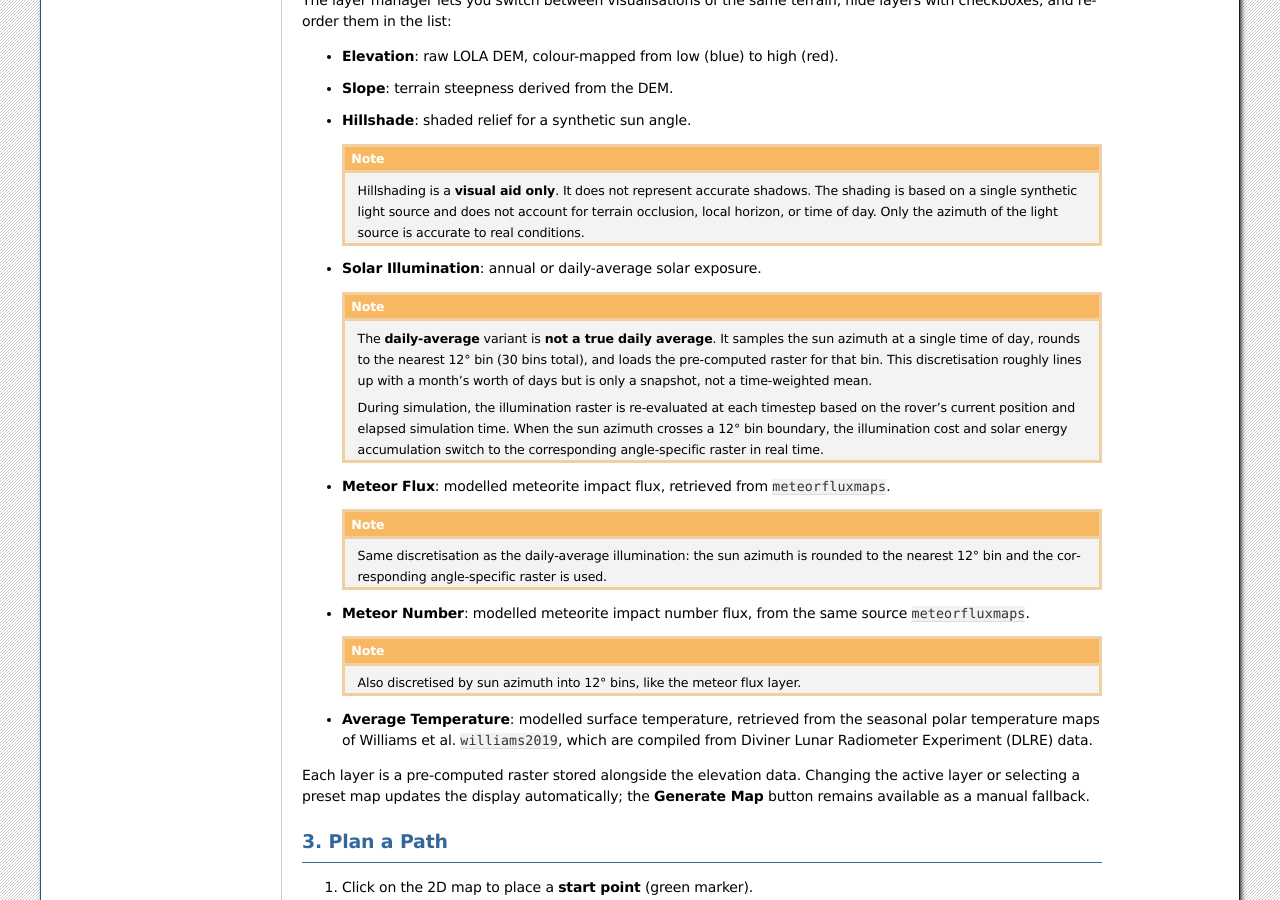
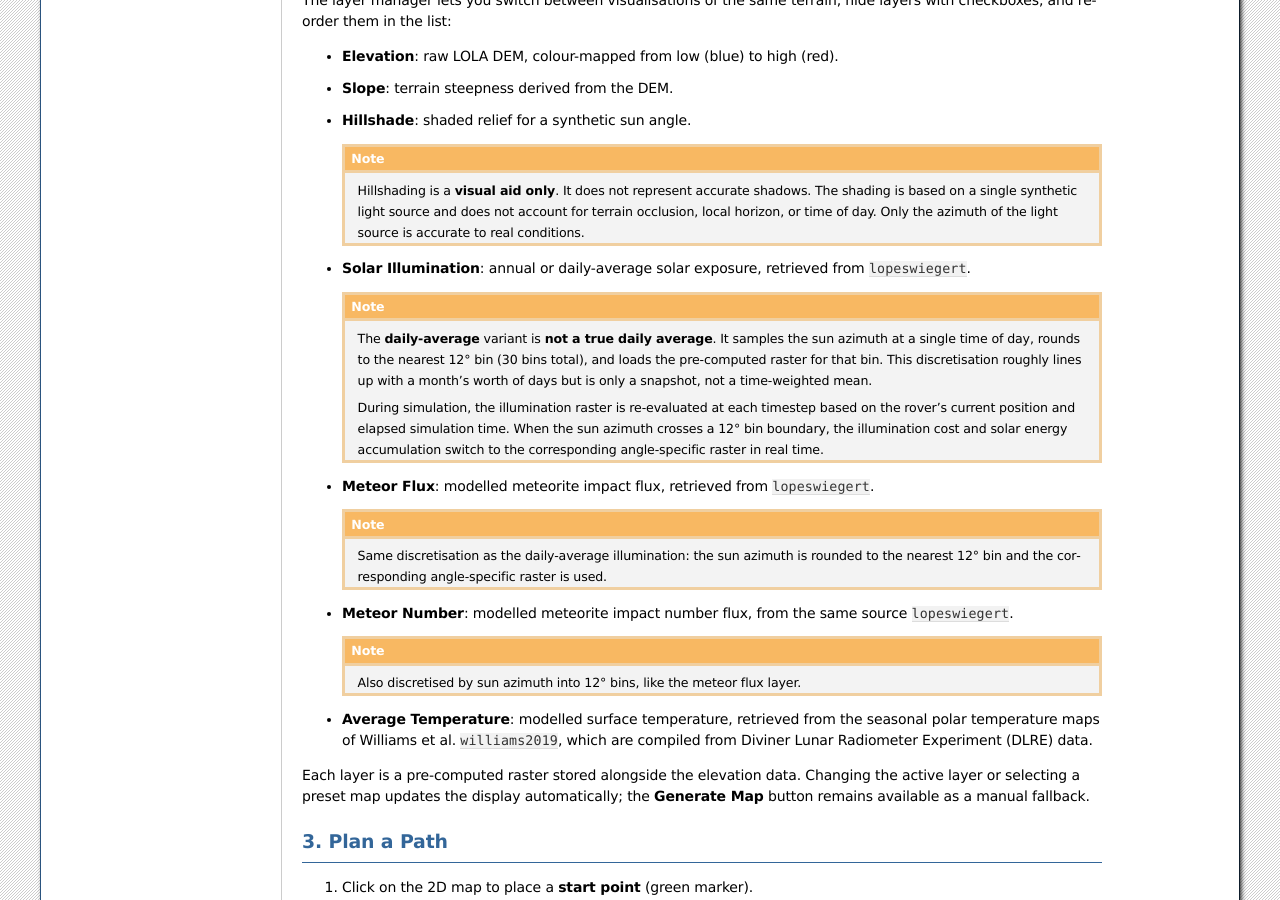
Before and after one commit to osh3276/cynthium, a Sphinx documentation site: the page built from docs/usage.rst, in a window 1280 px wide and 900 px high, scrolled down 783 px. Built offline with Sphinx 7.4.7, drawn with Linux system fonts in a browser that asks for light colours; cross-references to code outside the pages are shown as plain code.

```diff
--- a/docs/references.bib
+++ b/docs/references.bib
@@ -23,12 +23,14 @@
 	doi     = {10.1029/2019JE006028},
 }
 
-% TODO(you): replace this placeholder with the full citation for the
-% paper the Meteor Flux and Meteor Number maps were taken from.
-@article{meteorfluxmaps,
-	author  = {TBD, Author},
-	title   = {TBD: source paper for the meteor flux and number maps},
-	journal = {TBD},
-	year    = {2025},
-	note    = {TODO: fill in the full citation},
+% The Meteor Flux, Meteor Number, and Solar Illumination layers use the
+% modelled meteoroid energy deposition maps from Lopes and Wiegert.
+% TODO(you): update the year if the submission predates 2026, and add
+% volume/pages/DOI once the paper is published.
+@article{lopeswiegert,
+	author  = {Lopes, J. and Wiegert, P.},
+	title   = {Meteoroid energy deposition and water-ice stability in lunar permanently shadowed regions},
+	journal = {The Planetary Science Journal},
+	year    = {2026},
+	note    = {Submitted},
 }
--- a/docs/usage.rst
+++ b/docs/usage.rst
@@ -58,7 +58,8 @@ terrain, hide layers with checkboxes, and reorder them in the list:
      does not account for terrain occlusion, local horizon, or time of day.
      Only the azimuth of the light source is accurate to real conditions.
 
-* **Solar Illumination**: annual or daily-average solar exposure.
+* **Solar Illumination**: annual or daily-average solar exposure,
+  retrieved from :cite:`lopeswiegert`.
 
   .. note::
 
@@ -75,7 +76,7 @@ terrain, hide layers with checkboxes, and reorder them in the list:
      corresponding angle-specific raster in real time.
 
 * **Meteor Flux**: modelled meteorite impact flux, retrieved from
-  :cite:`meteorfluxmaps`.
+  :cite:`lopeswiegert`.
 
   .. note::
 
@@ -84,7 +85,7 @@ terrain, hide layers with checkboxes, and reorder them in the list:
      angle-specific raster is used.
 
 * **Meteor Number**: modelled meteorite impact number flux, from the
-  same source :cite:`meteorfluxmaps`.
+  same source :cite:`lopeswiegert`.
 
   .. note::
 
```
